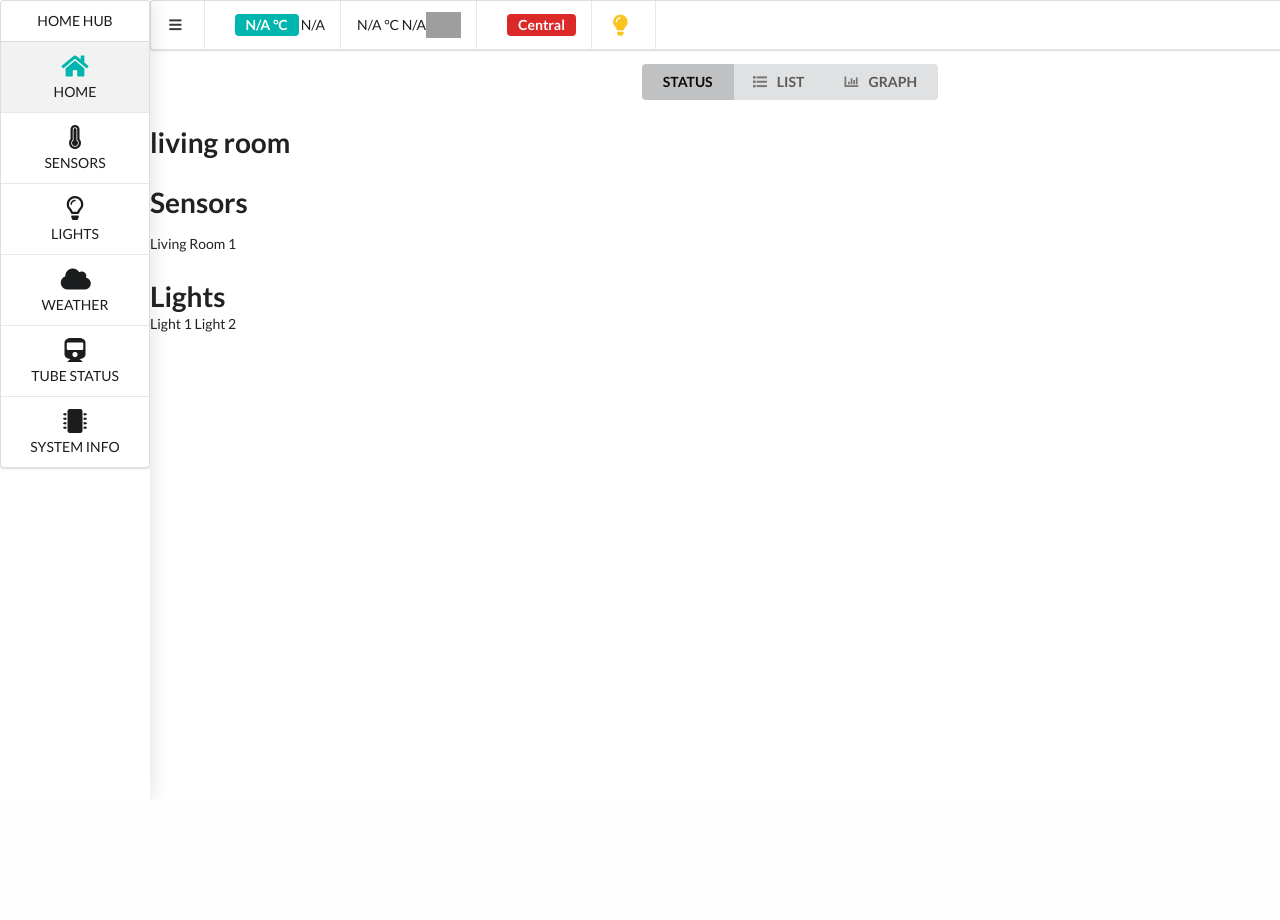
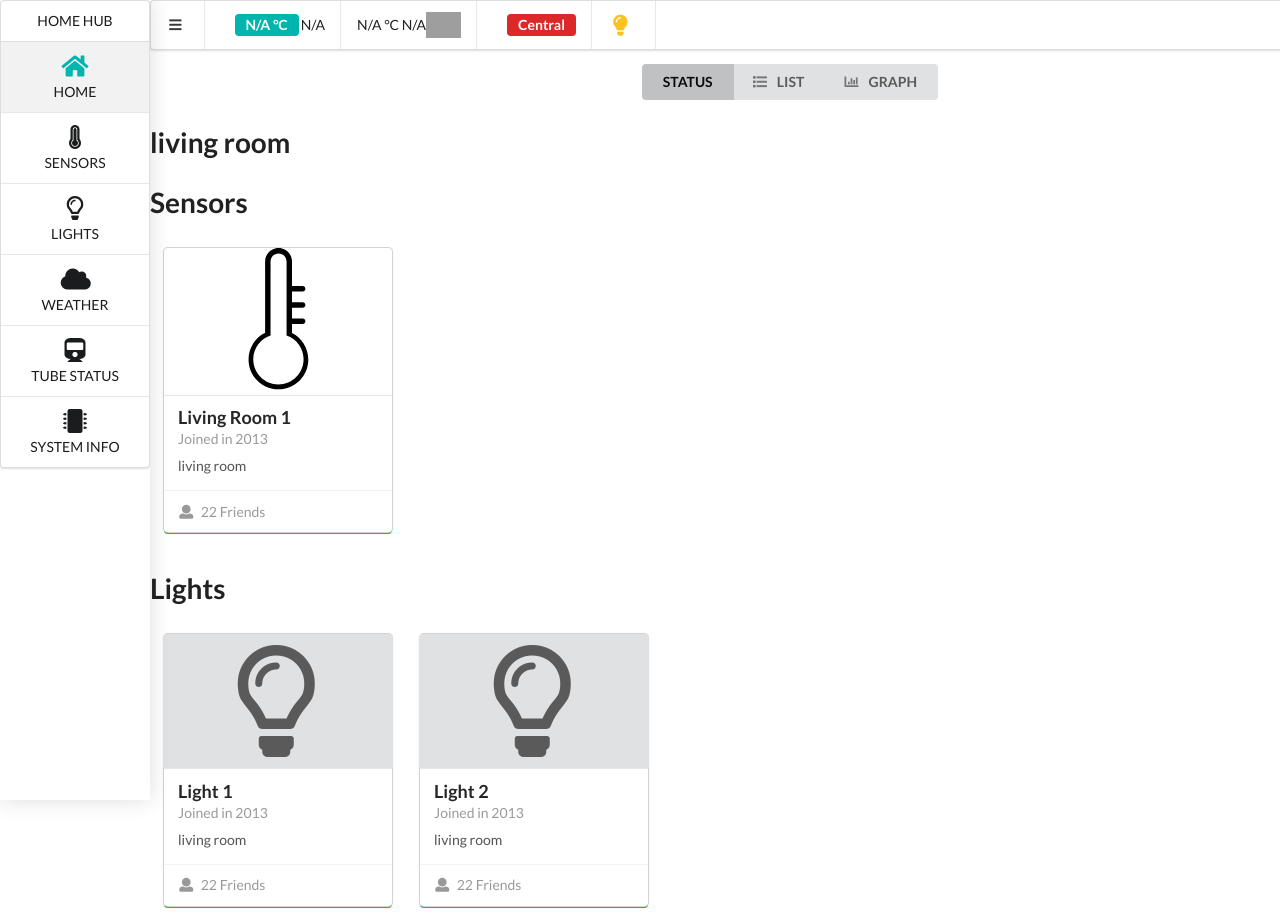
Before and after one commit to LaszloBogacsi/pi-info, a Flask app: page /rooms?filter=LIVING_ROOM in a window 1280 px wide; the page is wider, and only the part inside the window is pictured. Before the commit the page ends 791 px from the top of that part, so only its background shows below. Run offline with Flask 2, Linux system fonts and the light colour scheme; some libraries are stand-ins or nearby versions; grey boxes are pictures that could not be loaded.

Commit message:
ui for by room filter

```diff
--- a/blueprints/lights/templates/lights/status.html
+++ b/blueprints/lights/templates/lights/status.html
@@ -1,11 +1,5 @@
 {% extends 'layout.html' %}
 {% block content %}
-    {% macro clickableButton(href='#', active='', btnText='', iconType='') %}
-        <a class="ui button {{ active }}" href="{{ href }}">
-            <i class="{{ iconType }}"></i>
-            {{ btnText }}
-        </a>
-    {% endmacro %}
     <div class="ui one column grid">
         <div class="column center aligned">
             {% include "view_button_bar.html" %}
--- a/blueprints/rooms/templates/room/status.html
+++ b/blueprints/rooms/templates/room/status.html
@@ -7,9 +7,21 @@
 </div>
 <h1>{{room}}</h1>
 {% for thing in things %}
-    <h1>{{thing.title}}</h1>
+<h1>{{thing.title}}</h1>
+<div class="ui five column padded grid">
+
     {% for d in thing.data %}
-        {{d.name}}
-    {% endfor %}
+    <div class="column">
+        {% if thing.title == 'Sensors' %}
+            {% include "sensor_card.html" %}
+        {% endif %}
+        {% if thing.title == 'Lights' %}
+            {% include "light_card.html" %}
+        {% endif %}
+    </div>
+
+        {% endfor %}
+</div>
+
 {% endfor %}
 {% endblock %}
--- /dev/null
+++ b/templates/light_card.html
@@ -0,0 +1,23 @@
+<div class="ui green card">
+    <a class="ui button" href="{{ url_for('lights.light_status', light_id=d.light_id, status=d.current_status.value) }}">
+
+        <div class="center aligned image">
+            <i class="massive {% if d.current_status.value == 'ON' %}yellow{% endif %} lightbulb outline icon"></i>
+        </div>
+    </a>
+    <div class="content">
+        <a class="header">{{ d.name }}</a>
+        <div class="meta">
+            <span class="date">Joined in 2013</span>
+        </div>
+        <div class="description">
+            {{ d.location }}
+        </div>
+    </div>
+    <div class="extra content">
+        <a>
+            <i class="user icon"></i>
+            22 Friends
+        </a>
+    </div>
+</div>
--- /dev/null
+++ b/templates/sensor_card.html
@@ -0,0 +1,23 @@
+<div class="ui green card">
+    <a href="{{ url_for('sensors.show_sensor', sensor_id=d.sensor_id, timerange='today') }}">
+
+        <div class="center aligned image">
+            <img src="{{ url_for('static', filename='temperature.svg') }}">
+        </div>
+        <div class="content">
+            <a class="header">{{ d.name }}</a>
+            <div class="meta">
+                <span class="date">Joined in 2013</span>
+            </div>
+            <div class="description">
+                {{ d.location }}
+            </div>
+        </div>
+        <div class="extra content">
+            <a>
+                <i class="user icon"></i>
+                22 Friends
+            </a>
+        </div>
+    </a>
+</div>
```
